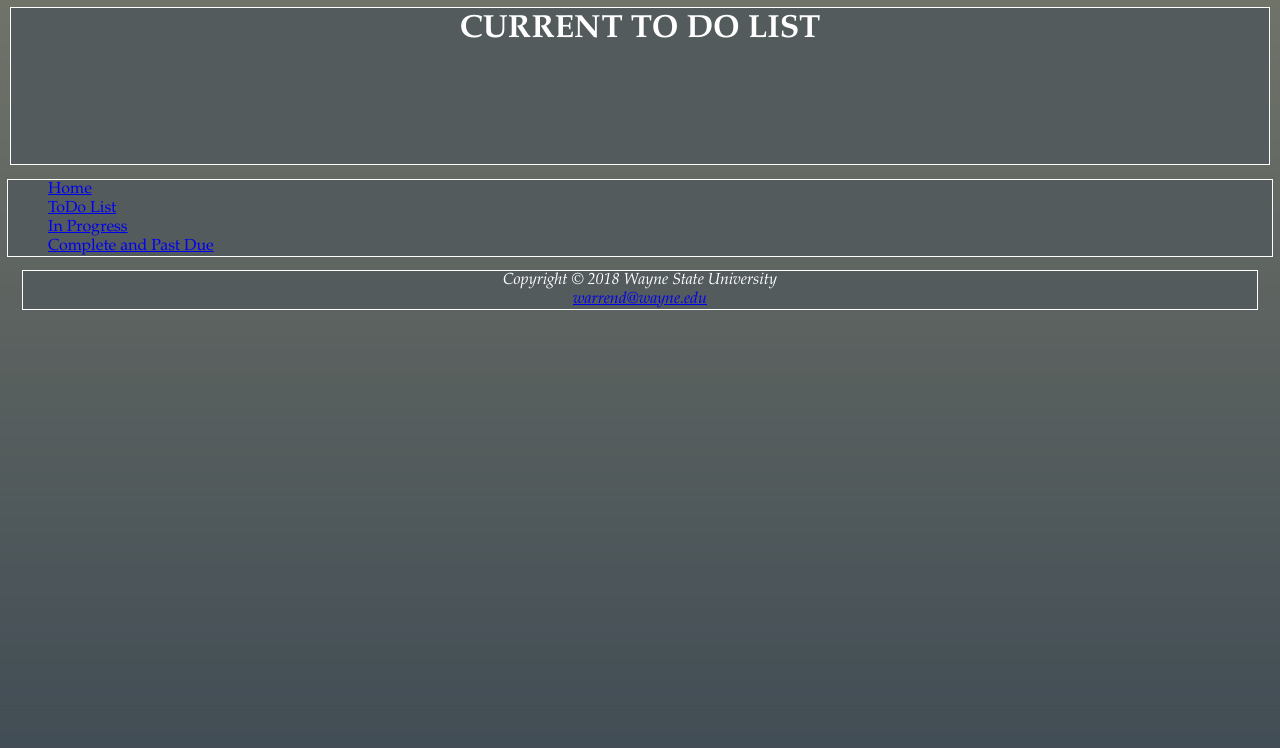
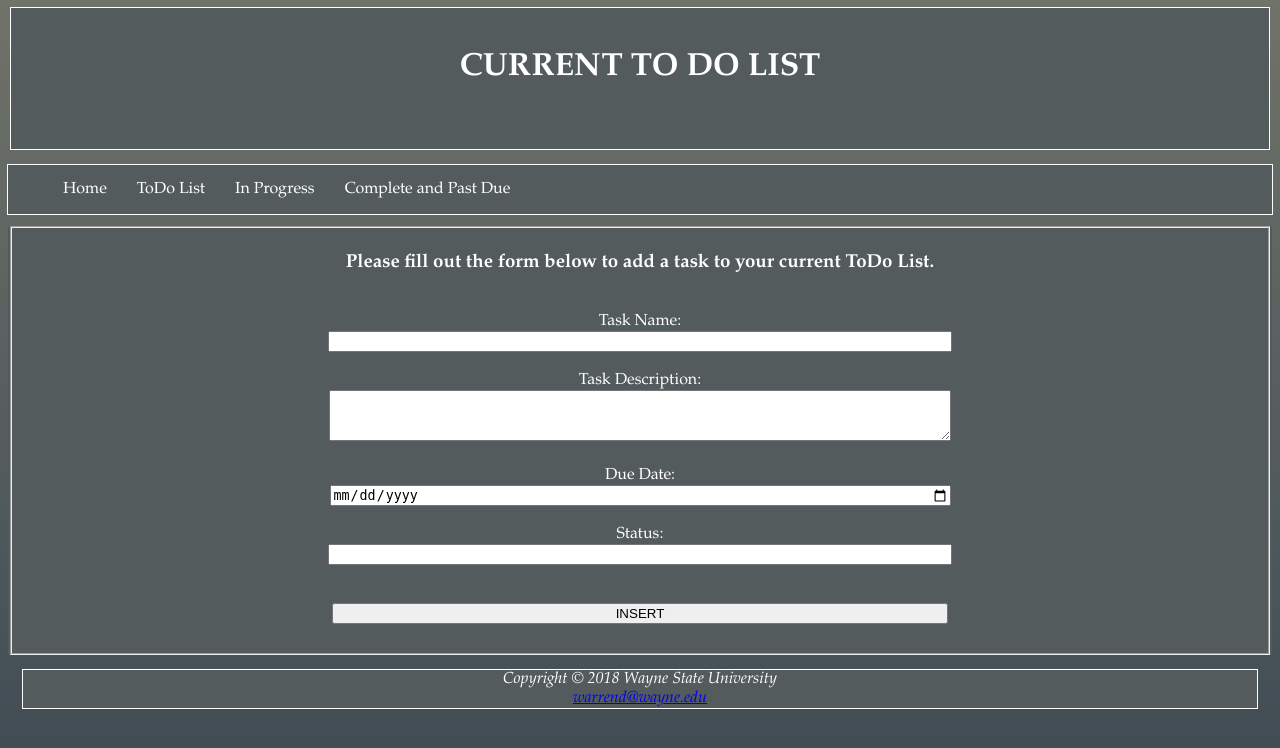
Before and after one commit to StevenDilloway/Todo-App, a PHP site: page /ToDo.php in a window 1280 px wide. Shown: the top 748 px of the page. Run offline with PHP 8.4, Linux system fonts and the light colour scheme.

Commit message:
Add files via upload

```diff
--- a/StyleSheet.css
+++ b/StyleSheet.css
@@ -2,7 +2,7 @@ h1 {
     font-family: 'Palatino Linotype';
     text-transform: uppercase;
     text-align: center;
-    height: 150px;
+    height: 135px;
     color: white;
     background-color: rgb(83, 91, 93);
     padding:3px;
@@ -12,32 +12,97 @@ h1 {
     outline-color: white;
 }
 
+h3{
+    font-family: 'Palatino Linotype';
+    color: white;
+}
+
 body {
     background-image: url(background.jpg);
+    font-family: "Palatino Linotype";
 }
+
+li {
+    display: inline;
+    padding: 15px;
+    float: left;
+}
+
+li a {
+    color: white;
+    text-align: center;
+    text-decoration: none;
+}
+
+li a:hover{
+    color: black;
+}
+
+
 ul {
     list-style-type: none;
-    margin-bottom: 15px;
+    margin-bottom: 12px;
     overflow: hidden;
     background-color: rgb(83, 91, 93);
     outline-style: solid;
     outline-width: 1px;
     outline-color: white;
     font-family: 'Palatino Linotype';
+}
 
+.form {
+    background-color: rgb(83, 91, 93);
+    text-align: center;
+}
+
+.table {
+    background-color: rgb(83, 91, 93);
+}
+table{
+    border: 1px solid white;
+    width: 99%;
+    border-collapse: collapse;
+    margin-left: inherit;
+}
+td, th{
+    padding: 5px;
+    border: 1px solid white;
+    text-align: center;
+    margin: 10px;
+}
+
+
+fieldset {
+    color: white;
+}
+
+input {
+    width: 50%;
+}
+textarea {
+    width: 50%;
+}
+
+.query {
+    background-color: rgb(83, 91, 93);
+    outline-style: solid;
+    outline-width: 1px;
+    outline-color: white;
+    font-family: 'Palatino Linotype';
+    padding: 5px;
+    text-align: center;
 }
 
 footer {
+    margin: 15px;
     text-align: center;
     color: white;
     clear: left;
     font-style: italic;
     height: auto;
     background-color: rgb(83, 91, 93);
-    margin: 15px;
     outline-style: solid;
     outline-color: white;
     outline-width: 1px;
     font-family: 'Palatino Linotype';
-
 }
--- a/ToDo.php
+++ b/ToDo.php
@@ -8,16 +8,35 @@
 <body>
 <meta name="viewport" content="width=device-width, initial-scale=1.0">
 <header>
-    <h1><b>Current To Do List</b></h1>
+    <h1><br><b>Current To Do List</b></h1>
 </header>
 <nav>
     <ul>
         <li><a href="index.php">Home</a></li>
         <li><a href="ToDo.php">ToDo List</a></li>
         <li><a href="InProgress.php">In Progress</a></li>
-        <li><a href=Complete.php">Complete and Past Due</a></li>
+        <li><a href="Complete.php">Complete and Past Due</a></li>
     </ul>
 </nav>
+
+<div class="form">
+    <form action="/action_page.php">
+        <fieldset>
+            <p style="padding-left: 25px;"><h3>Please fill out the form below to add a task to your current ToDo List.</h3></p>
+
+                <br>Task Name: <br>
+                <input type = "text" name="taskname"><br><br>
+                Task Description:<br>
+                <textarea name="description" rows="3" width="50%"></textarea><br><br>
+                Due Date: <br>
+                <input type = "date" name="date"><br><br>
+                Status: <br>
+                <input type="text" name="status"><br><br><br>
+                <input type="submit" name="submit" value="INSERT"><br><br>
+        </fieldset>
+    </form>
+</div>
+
 </body>
 <footer> <!-- I used this from CSC 3750 for official purposes, hoping this is ok-->
     Copyright &copy 2018 Wayne State University<br />
```
Also changed, not shown: Complete.php (+17 -1 lines), InProgress.php (+17 -1 lines), index.php (+9 -4 lines).
